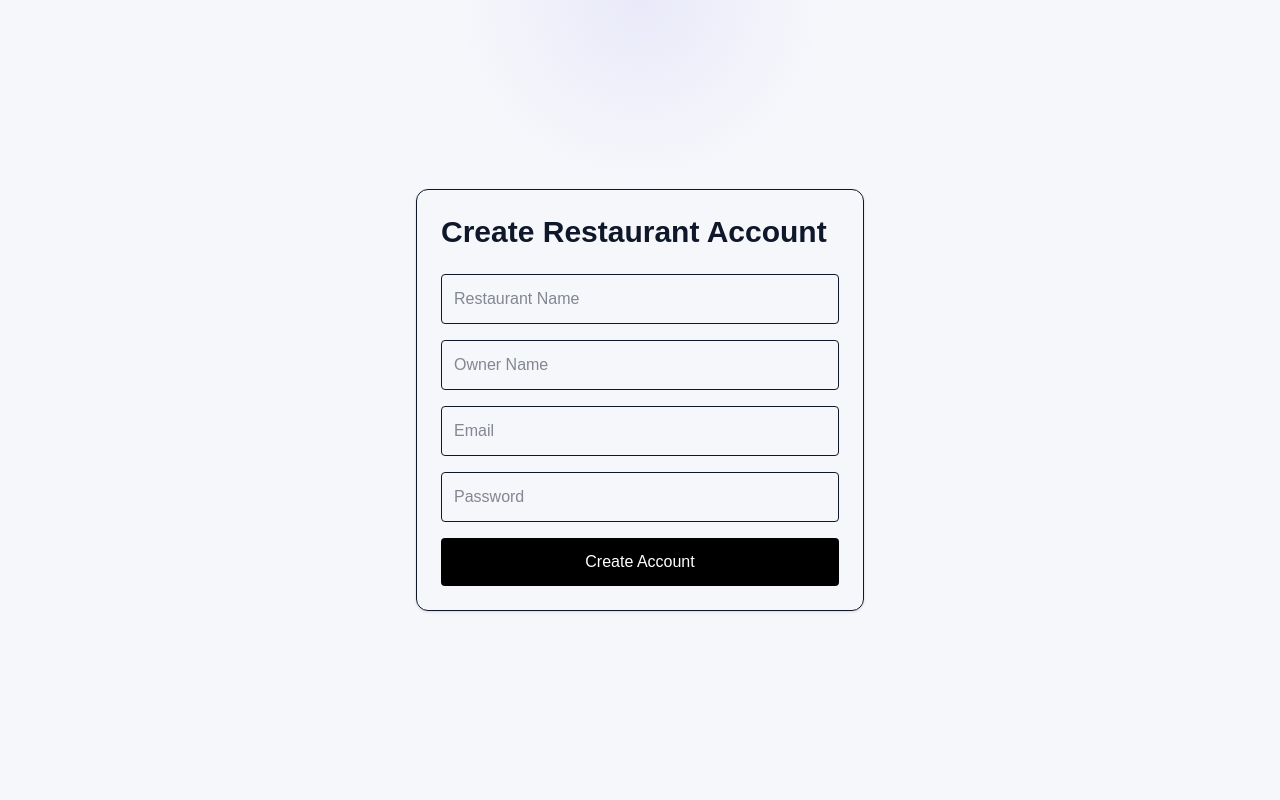
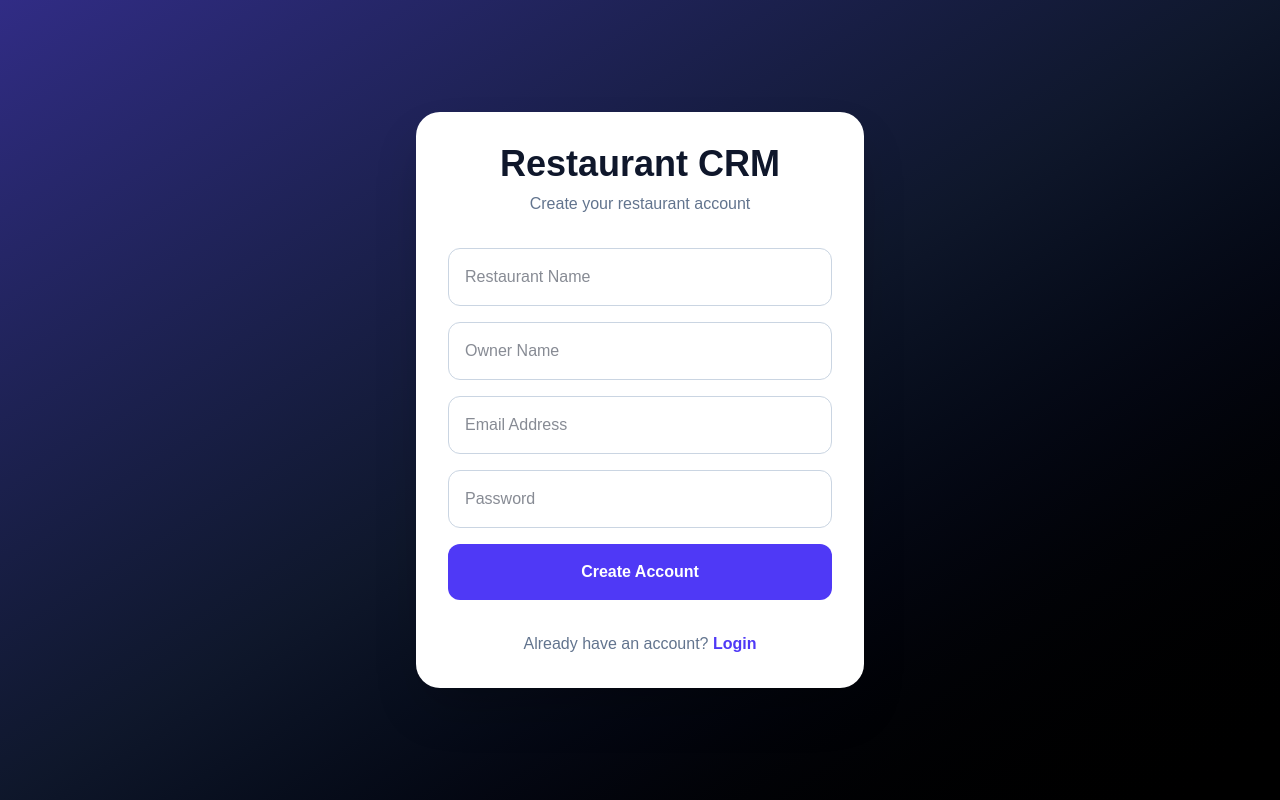
Before and after one commit to Tanishq0428/Restaurant-CRM, a Next.js app: page /signup in a window 1280 px wide. Built offline with nearby package versions, Linux system fonts and the light colour scheme.

Commit message:
improve auth navigation

```diff
--- a/src/app/api/analytics/route.ts
+++ b/src/app/api/analytics/route.ts
@@ -1,5 +1,33 @@
 export const dynamic = "force-dynamic";
 
+import { prisma } from "@/lib/prisma";
+
 export async function GET() {
-  return Response.json([]);
+  try {
+    const visits = await prisma.visit.findMany({
+      orderBy: {
+        visitDate: "asc",
+      },
+    });
+
+    return Response.json(
+      visits.map((visit) => ({
+        date: visit.visitDate
+          .toISOString()
+          .split("T")[0],
+        revenue: Number(
+          visit.billAmount
+        ),
+      }))
+    );
+  } catch (error) {
+    console.error(error);
+
+    return Response.json(
+      [],
+      {
+        status: 200,
+      }
+    );
+  }
 }
--- a/src/app/api/signup/route.ts
+++ b/src/app/api/signup/route.ts
@@ -58,12 +58,12 @@ export async function POST(request: Request) {
       success: true,
       userId: user.id,
     });
-  } catch (error) {
+  }catch (error) {
   console.error(error);
 
   return Response.json(
     {
-        error: "Internal Server Error",
+      error: String(error),
     },
     {
       status: 500,
--- a/src/app/login/page.tsx
+++ b/src/app/login/page.tsx
@@ -2,6 +2,7 @@
 
 import { useState } from "react";
 import { useRouter } from "next/navigation";
+import Link from "next/link";
 
 export default function LoginPage() {
   const router = useRouter();
@@ -103,6 +104,7 @@ export default function LoginPage() {
                 }
                 className="w-full border border-gray-300 rounded-xl p-3 focus:outline-none focus:ring-2 focus:ring-indigo-500"
               />
+
             </div>
 
             <button
@@ -114,6 +116,16 @@ export default function LoginPage() {
                 ? "Logging In..."
                 : "Login"}
             </button>
+
+            <p className="text-center mt-6 text-slate-400">
+              Don&apos;t have an account?{" "}
+              <Link
+                href="/signup"
+                className="text-indigo-400 font-semibold hover:text-indigo-300"
+              >
+                Sign Up
+              </Link>
+            </p>
           </div>
 
           <div className="mt-8 text-center text-sm text-gray-500">
--- a/src/app/signup/page.tsx
+++ b/src/app/signup/page.tsx
@@ -1,84 +1,146 @@
 "use client";
 
 import { useState } from "react";
+import { useRouter } from "next/navigation";
+import Link from "next/link";
 
 export default function SignupPage() {
-  const [loading, setLoading] = useState(false);
+  const router = useRouter();
 
-  async function handleSubmit(
-    e: React.FormEvent<HTMLFormElement>
-  ) {
-    e.preventDefault();
+  const [restaurantName, setRestaurantName] =
+    useState("");
 
+  const [ownerName, setOwnerName] =
+    useState("");
+
+  const [email, setEmail] = useState("");
+
+  const [password, setPassword] =
+    useState("");
+
+  const [loading, setLoading] =
+    useState(false);
+
+  async function handleSignup() {
     setLoading(true);
 
-    const formData = new FormData(e.currentTarget);
-
-    const response = await fetch("/api/signup", {
+    const response = await fetch(
+      "/api/signup",
+      {
         method: "POST",
         headers: {
-        "Content-Type": "application/json",
+          "Content-Type":
+            "application/json",
         },
         body: JSON.stringify({
-        restaurantName: formData.get("restaurantName"),
-        ownerName: formData.get("ownerName"),
-        email: formData.get("email"),
-        password: formData.get("password"),
+          restaurantName,
+          ownerName,
+          email,
+          password,
         }),
-    });
+      }
+    );
 
-    const data = await response.json();
-
-    alert(JSON.stringify(data));
+    const data =
+      await response.json();
 
     setLoading(false);
+
+    if (!response.ok) {
+      alert(
+        data.error ||
+          "Signup failed"
+      );
+      return;
+    }
+
+    alert(
+      "Account created successfully!"
+    );
+
+    router.push("/login");
   }
 
   return (
-    <main className="min-h-screen flex items-center justify-center p-6">
-      <div className="w-full max-w-md border rounded-xl p-6 shadow">
-        <h1 className="text-3xl font-bold mb-6">
-          Create Restaurant Account
+    <main className="min-h-screen bg-gradient-to-br from-indigo-900 via-slate-900 to-black flex items-center justify-center p-6">
+      <div className="w-full max-w-md bg-white rounded-3xl shadow-2xl p-8">
+        <div className="text-center mb-8">
+          <h1 className="text-4xl font-bold text-slate-900">
+            Restaurant CRM
           </h1>
 
-        <form
-          onSubmit={handleSubmit}
-          className="space-y-4"
-        >
+          <p className="text-slate-500 mt-2">
+            Create your restaurant account
+          </p>
+        </div>
+
+        <div className="space-y-4">
           <input
-            name="restaurantName"
-            className="w-full border rounded p-3"
+            value={restaurantName}
+            onChange={(e) =>
+              setRestaurantName(
+                e.target.value
+              )
+            }
             placeholder="Restaurant Name"
+            className="w-full border border-slate-300 rounded-xl p-4 focus:outline-none focus:ring-2 focus:ring-indigo-500"
           />
 
           <input
-            name="ownerName"
-            className="w-full border rounded p-3"
+            value={ownerName}
+            onChange={(e) =>
+              setOwnerName(
+                e.target.value
+              )
+            }
             placeholder="Owner Name"
+            className="w-full border border-slate-300 rounded-xl p-4 focus:outline-none focus:ring-2 focus:ring-indigo-500"
           />
 
           <input
-            name="email"
             type="email"
-            className="w-full border rounded p-3"
-            placeholder="Email"
+            value={email}
+            onChange={(e) =>
+              setEmail(
+                e.target.value
+              )
+            }
+            placeholder="Email Address"
+            className="w-full border border-slate-300 rounded-xl p-4 focus:outline-none focus:ring-2 focus:ring-indigo-500"
           />
 
           <input
-            name="password"
             type="password"
-            className="w-full border rounded p-3"
+            value={password}
+            onChange={(e) =>
+              setPassword(
+                e.target.value
+              )
+            }
             placeholder="Password"
+            className="w-full border border-slate-300 rounded-xl p-4 focus:outline-none focus:ring-2 focus:ring-indigo-500"
           />
 
           <button
-            type="submit"
+            onClick={handleSignup}
             disabled={loading}
-            className="w-full bg-black text-white rounded p-3"
+            className="w-full bg-indigo-600 hover:bg-indigo-700 text-white font-semibold rounded-xl py-4 transition"
           >
-            {loading ? "Creating..." : "Create Account"}
+            {loading
+              ? "Creating Account..."
+              : "Create Account"}
           </button>
-        </form>
+
+          <p className="text-center mt-4 text-slate-500">
+            Already have an account?{" "}
+            <Link
+              href="/login"
+              className="text-indigo-600 font-semibold hover:text-indigo-800"
+            >
+              Login
+            </Link>
+          </p>
+        </div>
       </div>
     </main>
   );
```
Lines whose indentation alone changed are shown as unchanged.
